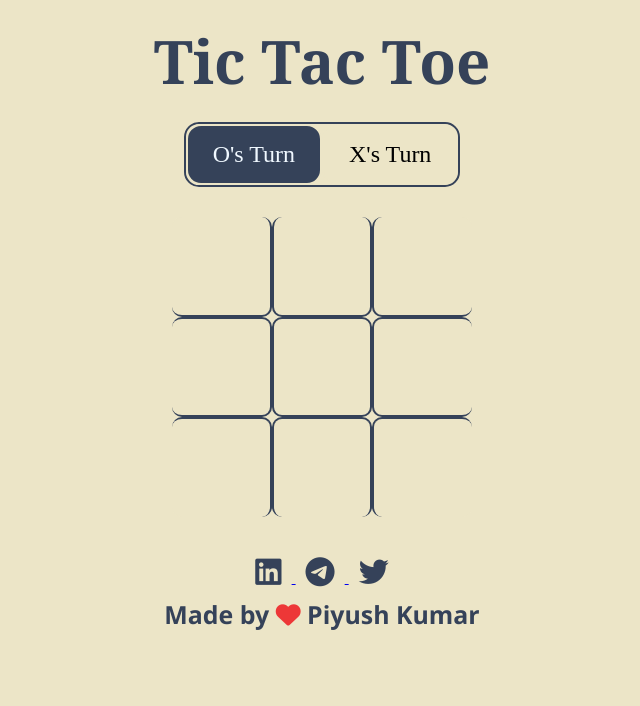
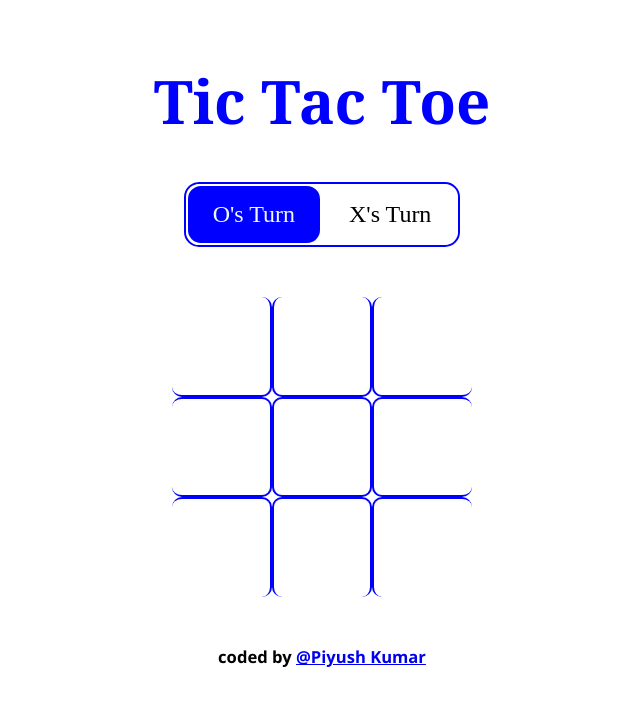
Before and after one commit to piyushkumarg/TicTacToe, a plain HTML site: page index.html in a window 1280 px wide. Shown: the whole page, without its empty margins (318-958 px from the left). Drawn offline with Linux system fonts and the light colour scheme.

Commit message:
Revert "minor changes"

```diff
--- a/index.html
+++ b/index.html
@@ -6,7 +6,6 @@
     <meta name="viewport" content="width=device-width, initial-scale=1.0">
     <title>Tic Tac Toe</title>
     <link rel="stylesheet" href="style.css">
-    <link rel="stylesheet" href="https://cdnjs.cloudflare.com/ajax/libs/font-awesome/6.1.1/css/all.min.css">
 </head>
 <body>
     <div class="heading">
@@ -34,26 +33,10 @@
         <button>Restart</button>
     </div>
 
-    <div class="footer-icons">
-        <a href="https://www.linkedin.com/in/piyush-kumarg" target="_blank">
-         <i class="fa-brands fa-linkedin"></i>
-         </a>
 
-         <a href="https://t.me/PiyushKumarReal" target="_blank">
-             <i class="fa-brands fa-telegram"></i>
-         </a>
-
-         <a href="https://www.twitter.com/piyushkumarreal" target="_blank">
-             <i class="fa-brands fa-twitter"></i>
-         </a>
-     </div>
-     <div class="footer">
-            <h5>Made by <i class="fa-solid fa-heart"></i> Piyush Kumar</a></h5>
-        </div>
-
-
-
-
+    <div class="footer">
+        <h5>coded by <a href="https://www.linkedin.com/in/piyush-kumarg" target="_blank"> @Piyush Kumar</a></h5>
+    </div>
 
     <script src="main.js"></script>
 </body>
--- a/main.js
+++ b/main.js
@@ -21,8 +21,7 @@ const winning_Conditions = [
 
 const playerO = "O";
 const playerX = "X";
-let countO = 0;
-let countX = 0;
+
 let toggleTurn = true;
 
 cellElements.forEach(cell=>{
@@ -31,11 +30,14 @@ cellElements.forEach(cell=>{
         // console.log(cell.innerText);
         let currentPlayer = toggleTurn ? playerO : playerX;
         cell.classList.add("disabled");
+
         addInCell(cell, currentPlayer);
+
         if(winnerCheck(currentPlayer)){
             // console.log(currentPlayer+" WINNER");
             addInactive();
             result_text.innerText = currentPlayer + " is the winner";
+
         }else if(isDraw()){
             // console.log("Draw the Game!");
             addInactive();
@@ -46,8 +48,6 @@ cellElements.forEach(cell=>{
 
     }
 });
-
-
 
 function winnerCheck(currentPlayer){
     return winning_Conditions.some(conditon=>{
--- a/style.css
+++ b/style.css
@@ -1,51 +1,31 @@
 *{
-    margin: 0;
-    padding: 0;
     box-sizing: border-box;
-    background-color: #ECE5C7;
 }
 
 body{
+    margin: 0;
+    padding: 0;
     display: flex;
     justify-content: center;
     align-items: center;
     flex-direction: column;
 
 }
-
 .heading{
-    margin: 20px 0px;
-    color: #354259;
+    color: blue;
     font-size: 30px;
+    margin-top: 20px;
     font-family: Georgia, 'Times New Roman', Times, serif;
 }
 
 .footer{
-    color: #354259;
-    font-size: 30px;
+    color: black;
+    margin-top: 20px;
+    font-size: 20px;
     font-family: 'Segoe UI', Tahoma, Geneva, Verdana, sans-serif;
 }
-
-.footer i{
-    size: 100px;
-    color: rgb(237, 55, 55);
-}
-
-
-.footer-icons i{
-    padding: 10px;
-    font-size: 30px;
-    color: #354259;
-    margin-top: 0;
-}
-
-.footer-icons i:hover{
-    color: #a15729;
-    transition: 1s;
-}
-
 .players{
-    border: 2px solid #354259;
+    border: 2px solid blue;
     display: flex;
     justify-content: center;
     align-items: center;
@@ -57,16 +37,16 @@ body{
 .players div{
     padding: 15px 25px;
     border-radius: 15px;
-    border: 2px solid #ECE5C7;
+    border: 2px solid white;
 }
 
 .players div.active{
-    background: #354259;
+    background: blue;
     color: aliceblue;
 }
 
 .game-board{
-    margin: 30px 0px;
+    margin-top: 50px;
     display:  grid;
     grid-template-columns: repeat(3,auto);
 }
@@ -74,7 +54,7 @@ body{
 .cell{
     height: 100px;
     width: 100px;
-    border: 2px solid #354259;
+    border: 2px solid blue;
     font-size: 100px;
     display: flex;
     justify-content: center;
@@ -85,13 +65,10 @@ body{
 
 .cell.X{
     color: #09aecc;
-    background: #b8dee5;
 }
 
-
 .cell.O{
-    color: #af5d2a;
-    background-color: #dbb39a;
+    color: #e50c33;
 }
 .cell:nth-child(1),.cell:nth-child(2),.cell:nth-child(3){
     border-top: none;
@@ -116,7 +93,7 @@ body{
     right: 0;
     bottom: 0;
     z-index: 99;
-    background: rgba(0,0,0,0.6);
+    background: rgba(0,0,0,0.5);
     display: flex;
     align-items: center;
     justify-content: center;
@@ -126,12 +103,12 @@ body{
 .result h1{
     color: antiquewhite;
     font-size: 50px;
-    background-color: rgba(8, 40, 70, 0.5);
+    background-color: rgba(0, 0, 80, 0.5);
 }
 
 .result button{
     font-size: 25px;
-    background-color: #354259;
+    background-color: blue;
     color: antiquewhite;
     border-radius: 15px;
     cursor: pointer;
```
